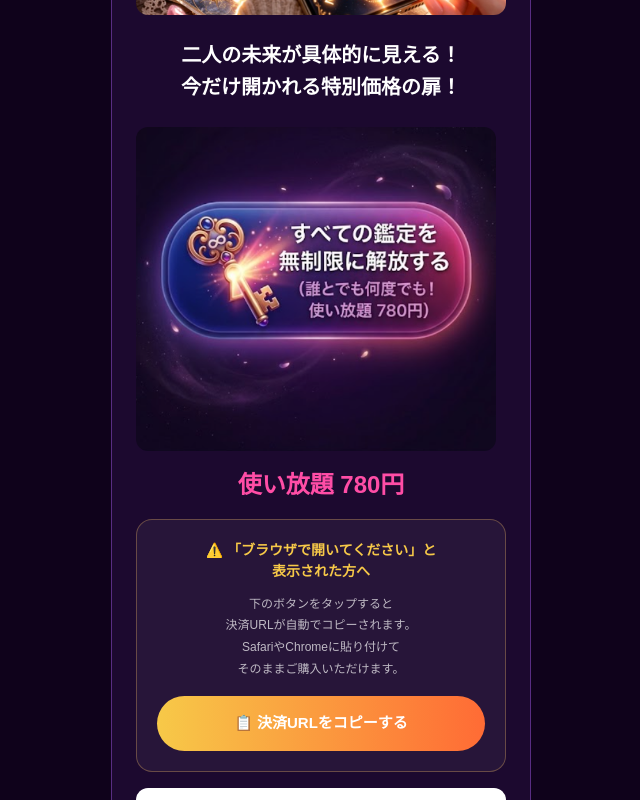
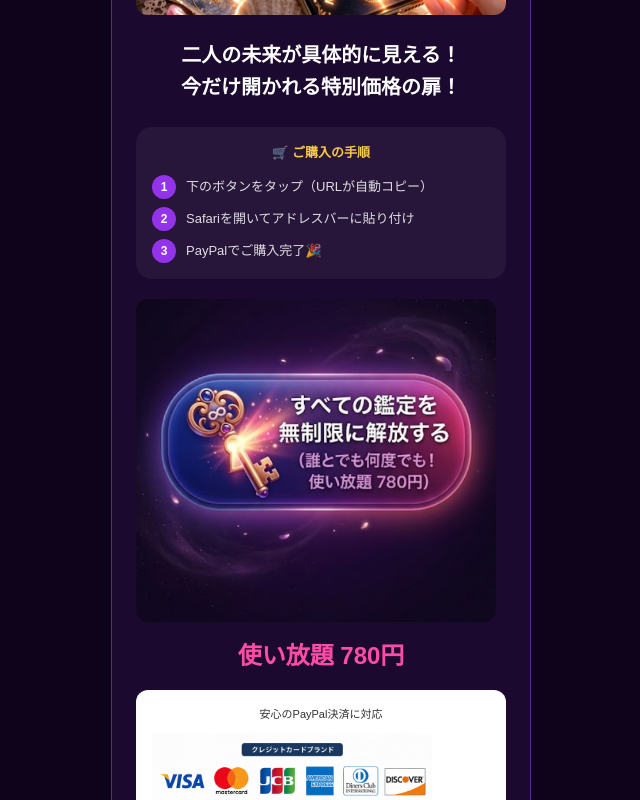
Before and after one commit to chabin0323-dev/compatibility-free-final, a React (Vite) app: page /paid in a window 1280 px wide. Shown: the part 220-1020 px from the top of the page, without its empty margins (319-959 px from the left). Built offline with nearby package versions, Linux system fonts and the light colour scheme.

Commit message:
Update PaidPage.tsx

```diff
--- a/pages/PaidPage.tsx
+++ b/pages/PaidPage.tsx
@@ -1,18 +1,15 @@
-
 import React, { useState } from 'react';
 
 const PaidPage: React.FC = () => {
   const [copied, setCopied] = useState(false);
   const paypalUrl = 'https://www.paypal.com/ncp/payment/AMEJ4V5C564UN';
 
-  const handlePayment = () => {
-    window.location.href = paypalUrl;
-  };
-
-  const handleCopy = () => {
+  const handleTap = () => {
     navigator.clipboard.writeText(paypalUrl).then(() => {
       setCopied(true);
-      setTimeout(() => setCopied(false), 3000);
+      setTimeout(() => setCopied(false), 5000);
+    }).catch(() => {
+      window.location.href = paypalUrl;
     });
   };
 
@@ -26,42 +23,37 @@ const PaidPage: React.FC = () => {
           二人の未来が具体的に見える！<br />今だけ開かれる特別価格の扉！
         </h2>
 
-        {/* メイン決済ボタン */}
-        <div onClick={handlePayment} style={{ cursor: 'pointer', textAlign: 'center', marginBottom: '16px' }}>
-          <img src="/image_7.png" style={{ width: '100%', maxWidth: '360px', borderRadius: '12px' }} alt="button" />
+        {/* 手順ガイド */}
+        <div style={{ background: 'rgba(255,255,255,0.05)', borderRadius: '16px', padding: '16px', marginBottom: '20px' }}>
+          <p style={{ color: '#f7c948', fontSize: '13px', fontWeight: 'bold', textAlign: 'center', marginBottom: '12px' }}>🛒 ご購入の手順</p>
+          <div style={{ display: 'flex', flexDirection: 'column', gap: '8px' }}>
+            <div style={{ display: 'flex', alignItems: 'center', gap: '10px' }}>
+              <span style={{ background: '#9333ea', borderRadius: '50%', width: '24px', height: '24px', display: 'flex', alignItems: 'center', justifyContent: 'center', fontSize: '12px', fontWeight: 'bold', color: 'white', flexShrink: 0 }}>1</span>
+              <span style={{ color: 'rgba(255,255,255,0.85)', fontSize: '13px' }}>下のボタンをタップ（URLが自動コピー）</span>
+            </div>
+            <div style={{ display: 'flex', alignItems: 'center', gap: '10px' }}>
+              <span style={{ background: '#9333ea', borderRadius: '50%', width: '24px', height: '24px', display: 'flex', alignItems: 'center', justifyContent: 'center', fontSize: '12px', fontWeight: 'bold', color: 'white', flexShrink: 0 }}>2</span>
+              <span style={{ color: 'rgba(255,255,255,0.85)', fontSize: '13px' }}>Safariを開いてアドレスバーに貼り付け</span>
+            </div>
+            <div style={{ display: 'flex', alignItems: 'center', gap: '10px' }}>
+              <span style={{ background: '#9333ea', borderRadius: '50%', width: '24px', height: '24px', display: 'flex', alignItems: 'center', justifyContent: 'center', fontSize: '12px', fontWeight: 'bold', color: 'white', flexShrink: 0 }}>3</span>
+              <span style={{ color: 'rgba(255,255,255,0.85)', fontSize: '13px' }}>PayPalでご購入完了🎉</span>
+            </div>
+          </div>
+        </div>
+
+        {/* メインボタン */}
+        <div onClick={handleTap} style={{ cursor: 'pointer', textAlign: 'center', marginBottom: '16px', position: 'relative' }}>
+          <img src="/image_7.png" style={{ width: '100%', maxWidth: '360px', borderRadius: '12px', opacity: copied ? 0.7 : 1, transition: 'opacity 0.3s' }} alt="button" />
+          {copied && (
+            <div style={{ position: 'absolute', top: '50%', left: '50%', transform: 'translate(-50%, -50%)', background: 'rgba(0,0,0,0.85)', borderRadius: '12px', padding: '12px 20px', whiteSpace: 'nowrap' }}>
+              <p style={{ color: '#22c55e', fontSize: '14px', fontWeight: 'bold', margin: 0 }}>✅ コピー完了！</p>
+              <p style={{ color: 'white', fontSize: '11px', margin: '4px 0 0' }}>Safariを開いて貼り付けてください</p>
+            </div>
+          )}
         </div>
 
         <p style={{ fontWeight: 'bold', fontSize: '24px', color: '#ff4da6', margin: '16px 0', textAlign: 'center' }}>使い放題 780円</p>
-
-        {/* ブラウザ警告が出た場合の案内 */}
-        <div style={{ background: 'rgba(255,255,255,0.05)', border: '1px solid rgba(255,200,100,0.3)', borderRadius: '16px', padding: '20px', marginBottom: '16px' }}>
-          <p style={{ color: '#f7c948', fontSize: '14px', fontWeight: 'bold', textAlign: 'center', marginBottom: '12px' }}>
-            ⚠️ 「ブラウザで開いてください」と<br />表示された方へ
-          </p>
-          <p style={{ color: 'rgba(255,255,255,0.7)', fontSize: '12px', textAlign: 'center', marginBottom: '16px', lineHeight: '1.8' }}>
-            下のボタンをタップすると<br />
-            決済URLが自動でコピーされます。<br />
-            SafariやChromeに貼り付けて<br />
-            そのままご購入いただけます。
-          </p>
-          <button
-            onClick={handleCopy}
-            style={{
-              width: '100%',
-              padding: '16px',
-              borderRadius: '50px',
-              background: copied ? 'linear-gradient(90deg, #22c55e, #16a34a)' : 'linear-gradient(90deg, #f7c948, #ff6b35)',
-              border: 'none',
-              cursor: 'pointer',
-              fontSize: '15px',
-              fontWeight: 'bold',
-              color: '#ffffff',
-              transition: 'all 0.3s ease'
-            }}
-          >
-            {copied ? '✅ コピーしました！Safariに貼り付けてください' : '📋 決済URLをコピーする'}
-          </button>
-        </div>
 
         <div style={{ background: 'white', padding: '16px', borderRadius: '12px', textAlign: 'center' }}>
           <p style={{ color: '#333', fontSize: '11px', marginBottom: '10px' }}>安心のPayPal決済に対応</p>
```
